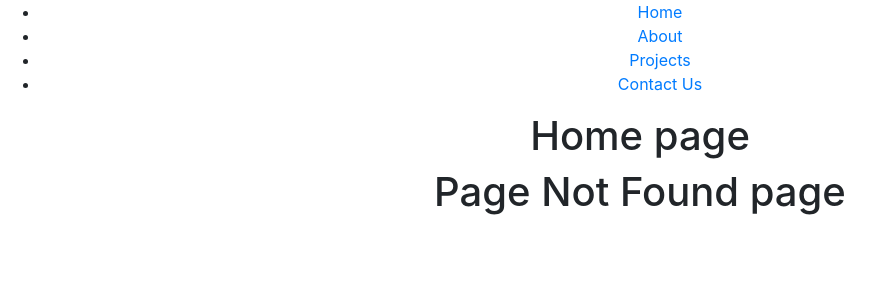
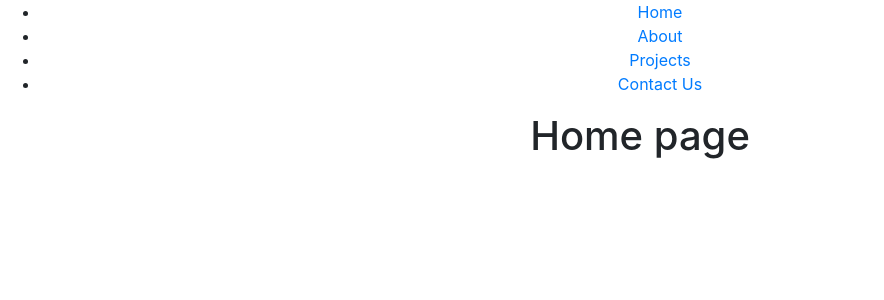
Before and after one commit to paul-mcinnis/react_proj, a React (Create React App) app: page / in a window 1280 px wide. Before the commit this address had no page. Shown: the top 300 px of the page, without its empty margins (0-884 px from the left). Built offline with nearby package versions, Linux system fonts and the light colour scheme.

Commit message:
router now only renders first match

```diff
--- a/src/Router.js
+++ b/src/Router.js
@@ -1,16 +1,18 @@
 import React from "react";
-import { BrowserRouter, Route } from "react-router-dom";
+import { BrowserRouter, Route, Switch } from "react-router-dom";
 import { About, Contact, Home, PageNotFound, Projects } from "./scenes";
 
 export default function Router() {
   return (
     <BrowserRouter>
       <div>
-        <Route exact path="/" component={Home} />
-        <Route path="/about" component={About} />
-        <Route path="/projects" component={Projects} />
-        <Route path="/contactUs" component={Contact} />
-        <Route path="*" component={PageNotFound} />
+        <Switch>
+          <Route exact path="/" component={Home} />
+          <Route path="/about" component={About} />
+          <Route path="/projects" component={Projects} />
+          <Route path="/contactUs" component={Contact} />
+          <Route component={PageNotFound} />
+        </Switch>
       </div>
     </BrowserRouter>
   );
```
